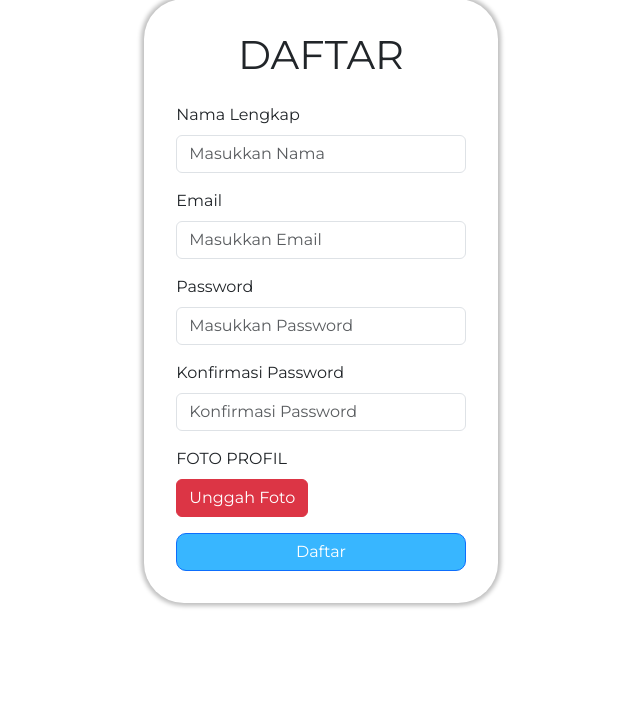
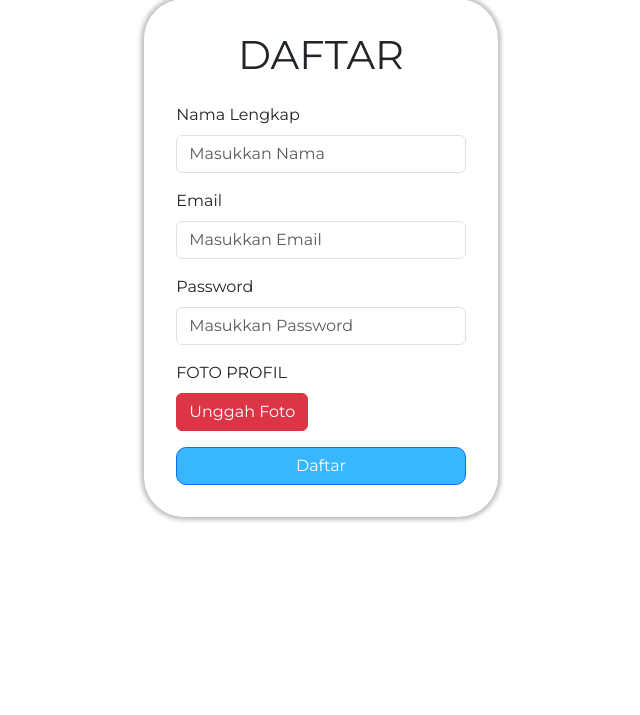
Before and after one commit to hafidzf25/ypmb, a Laravel app: page /register in a window 1280 px wide. Shown: the part 137-852 px from the top of the page, without its empty margins (319-959 px from the left). After the commit the page ends 659 px from the top, so only its background shows below. Run offline with Laravel 10, Linux system fonts and the light colour scheme; some libraries are stand-ins or nearby versions; some web fonts are replaced.

Commit message:
register

```diff
--- /dev/null
+++ b/app/Http/Controllers/RegisterController.php
@@ -0,0 +1,38 @@
+<?php
+
+namespace App\Http\Controllers;
+
+use Illuminate\Http\Request;
+use Illuminate\Support\Facades\Hash;
+use App\Models\User;
+use Session;
+
+class RegisterController extends Controller
+{
+    public function register()
+    {
+        return view('register');
+    }
+
+    public function actionregister(Request $request)
+    {
+
+        $path = null;
+        if ($request->hasFile('foto')) {
+            $file = $request->file('foto');
+            $filename = time() . '_' . $file->getClientOriginalName();
+            $file->move(public_path('images'), $filename);
+            $path = 'images/' . $filename;
+        }
+
+        $user = User::create([
+            'email' => $request->email,
+            'name' => $request->name,
+            'password' => Hash::make($request->password),
+            'foto' => $path
+        ]);
+
+        Session::flash('message', 'Register Berhasil. Akun Anda sudah Aktif silahkan Login menggunakan username dan password.');
+        return redirect('register');
+    }
+}
--- a/app/Models/User.php
+++ b/app/Models/User.php
@@ -17,10 +17,15 @@ class User extends Authenticatable
      *
      * @var array<int, string>
      */
+    protected $table = 'users';
+    protected $primaryKey = 'id';
     protected $fillable = [
         'name',
         'email',
         'password',
+        'foto',
+        'verify_key',
+        'active',
     ];
 
     /**
--- a/resources/views/layouts/headfooter.blade.php
+++ b/resources/views/layouts/headfooter.blade.php
@@ -56,7 +56,7 @@
         <!-- Jika pengguna sudah login -->
         <div class="dropdown" style="padding-right: 1.5em;">
           <button class="btn custom-width dropdown-toggle" type="button" id="dropdownMenuButton" data-toggle="dropdown" aria-haspopup="true" aria-expanded="false">
-            <img src="{{ asset('images/profile.jpg') }}" alt="" class="rounded-circle" width="40" height="40">
+            <img src="{{ asset(auth()->user()->foto) }}" alt="" class="rounded-circle" width="40" height="40">
           </button>
           <div class="dropdown-menu" aria-labelledby="dropdownMenuButton">
             <a class="dropdown-item" style="font-weight: bold;">{{ auth()->user()->name }}</a>
--- a/resources/views/register.blade.php
+++ b/resources/views/register.blade.php
@@ -5,31 +5,27 @@
     <div class="row justify-content-center">
         <div class="col-lg-4 col-md-8 col-sm-10">
             <div class="Register_Form" style="background: white; box-shadow: 0px 0px 4px 3px rgba(0, 0, 0, 0.25); border-radius: 40px; padding: 2em;">
-                <form method="POST" action="{{ url('register') }}">
+                <form method="POST" action="{{ route('actionregister') }}" enctype="multipart/form-data">
                     @csrf
                     <div class="text-center mb-4">
                         <h1>DAFTAR</h1>
                     </div>
                     <div class="mb-3">
-                        <label for="nama" class="form-label">Nama Lengkap</label>
-                        <input type="text" class="form-control" id="nama" name="nama" placeholder="Masukkan Nama" required>
+                        <label for="name" class="form-label">Nama Lengkap</label>
+                        <input type="text" class="form-control" id="name" name="name" placeholder="Masukkan Nama" required>
                     </div>
                     <div class="mb-3">
                         <label for="email" class="form-label">Email</label>
                         <input type="email" class="form-control" id="email" name="email" placeholder="Masukkan Email" required>
                     </div>
                     <div class="mb-3">
-                        <label for="password_user" class="form-label">Password</label>
-                        <input type="password" class="form-control" id="password_user" name="password_user" placeholder="Masukkan Password" required>
+                        <label for="password" class="form-label">Password</label>
+                        <input type="password" class="form-control" id="password" name="password" placeholder="Masukkan Password" required>
                     </div>
                     <div class="mb-3">
-                        <label for="konfirmasi_password_user" class="form-label">Konfirmasi Password</label>
-                        <input type="password" class="form-control" id="konfirmasi_password_user" name="konfirmasi_password_user" placeholder="Konfirmasi Password" required>
-                    </div>
-                    <div class="mb-3">
-                        <label for="formGroupExampleInput2" class="form-label">FOTO PROFIL</label><br>
-                        <button class="addfiles btn btn-danger" style="color: white;">Unggah Foto</button>
-                        <input id="fileupload" type="file" name="files[]" multiple style='display: none;'>
+                        <label for="foto" class="form-label">FOTO PROFIL</label><br>
+                        <button type="button" class="addfiles btn btn-danger" onclick="document.getElementById('fileupload').click();" style="color: white;">Unggah Foto</button>
+                        <input id="fileupload" type="file" name="foto" style="display: none;">
                     </div>
                     <div class="text-center">
                         <button type="submit" class="btn btn-primary" style="width: 100%; border-radius: 10px; background-color:#38B6FF">Daftar</button>
--- a/routes/web.php
+++ b/routes/web.php
@@ -5,6 +5,7 @@ use App\Http\Controllers\PelatihanController;
 use App\Http\Controllers\IndexController;
 use App\Http\Controllers\LoginController;
 use App\Http\Controllers\Admin;
+use App\Http\Controllers\RegisterController;
 use App\Http\Controllers\Admin\HomeController;
 use App\Http\Controllers\Admin\Auth\AuthenticateUsers;
 use App\Http\Controllers\SeminarController;
@@ -53,6 +54,9 @@ Route::get('/register', function(){
     return view('register');
 });
 
+Route::get('register', [RegisterController::class, 'register'])->name('register');
+Route::post('register/action', [RegisterController::class, 'actionregister'])->name('actionregister');
+
 Route::get('/pelatihan', [PelatihanController::class, 'pelatihan'])->name('pelatihan');
 Route::get('/', [IndexController::class, 'index'])->name('index');
 
```
Also changed, not shown: public/images/1716953973_test.jpg (added), public/images/1716954163_test.jpg (added).
